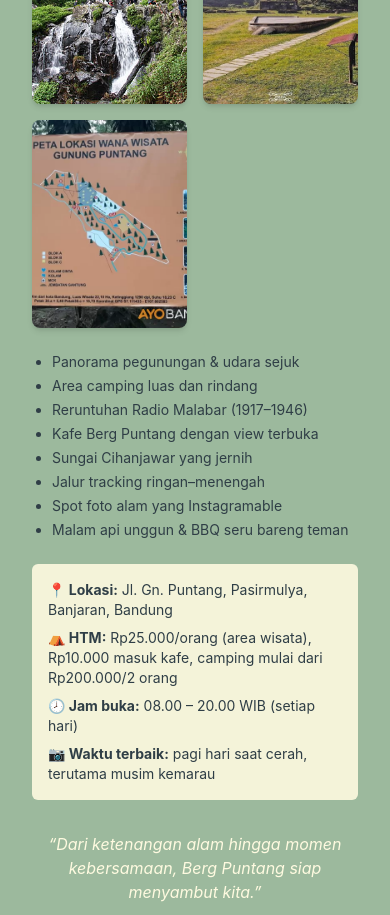
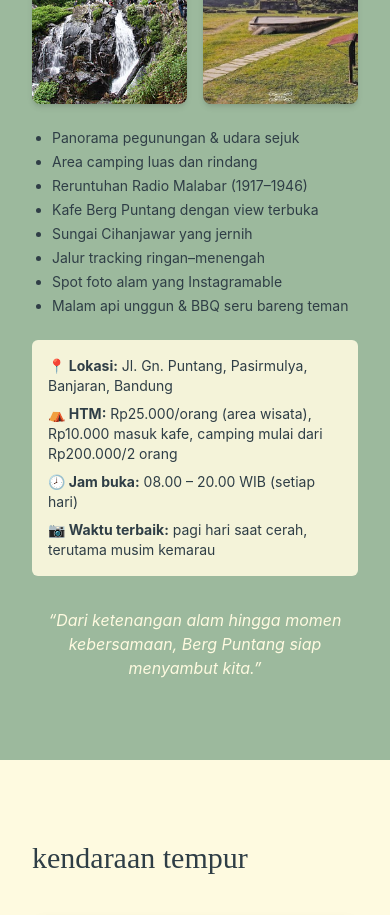
Before and after one commit to hugowrtma/berg-puntang-trip, a React (Create React App) app: page / in a window 390 px wide. Shown: the part 2020-2935 px from the top of the page. Built offline with nearby package versions, Linux system fonts and the light colour scheme; no server answers; the database is empty.

Commit message:
tambah gif

```diff
--- a/src/components/ExploreSection.jsx
+++ b/src/components/ExploreSection.jsx
@@ -28,7 +28,9 @@ const ExploreSection = () => {
             key={index}
             src={src}
             alt={`spot-${index + 1}`}
-            className="rounded-lg shadow-md object-cover h-52 w-full"
+            className={`rounded-lg shadow-md object-cover h-52 w-full ${
+              index === 8 ? 'hidden sm:block' : ''
+            }`}
           />
         ))}
       </div>
```
